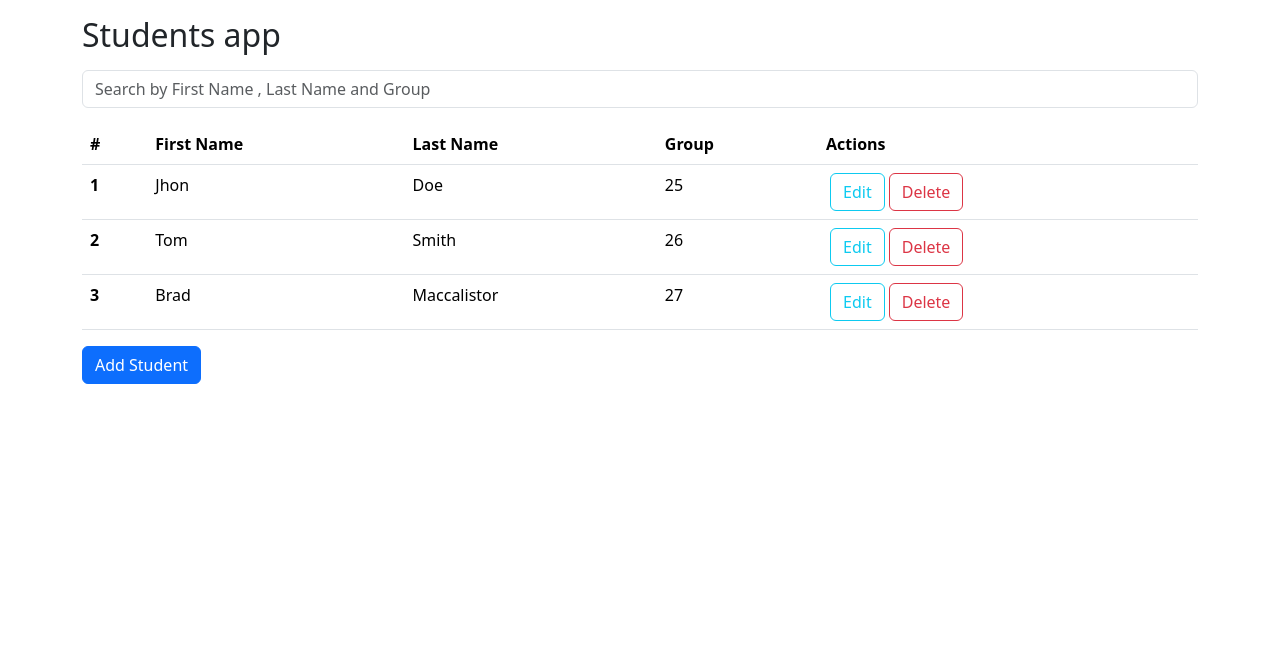
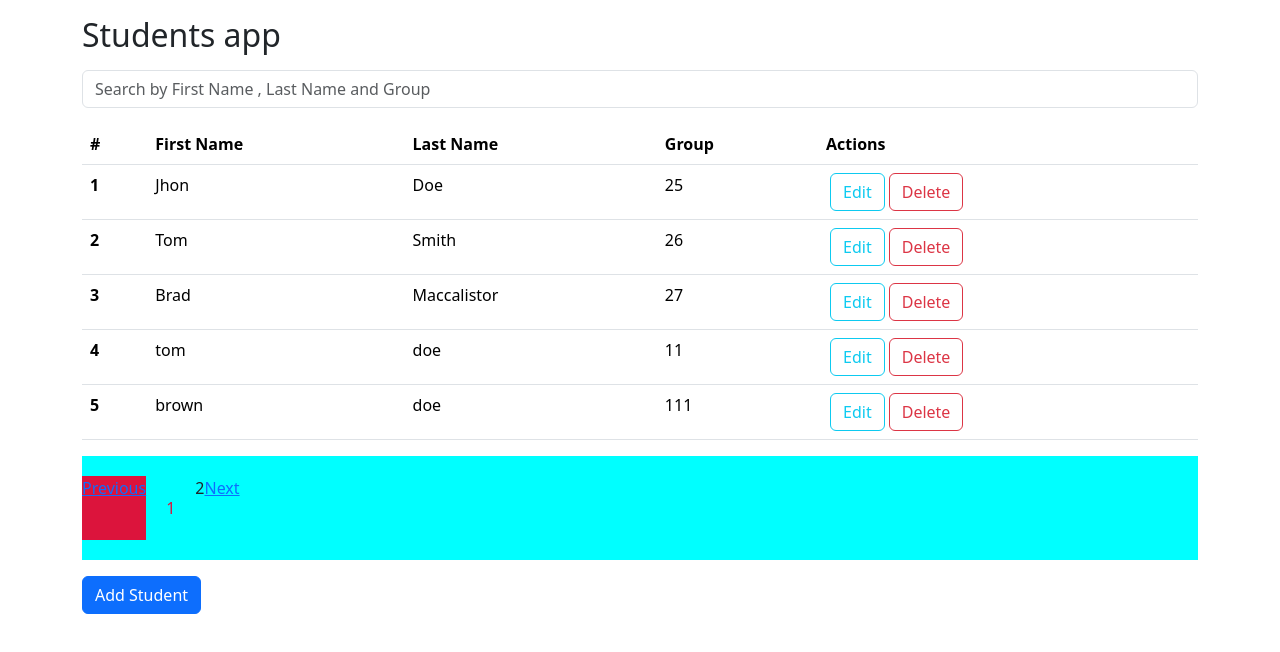
Before and after one commit to Davronn/student-app-react-fc, a React (Vite) app: page / in a window 1280 px wide. Shown: the top 652 px of the page. Built offline with nearby package versions, Linux system fonts and the light colour scheme; data requests are answered from the project's data file.

Commit message:
pagination react-pagination

```diff
--- a/data.json
+++ b/data.json
@@ -17,6 +17,30 @@
       "lastName": "Maccalistor ",
       "group": 27,
       "id": "3"
+    },
+    {
+      "id": "fbc8",
+      "firstName": "tom ",
+      "lastName": "doe",
+      "group": "11"
+    },
+    {
+      "id": "9874",
+      "firstName": "brown ",
+      "lastName": "doe",
+      "group": "111"
+    },
+    {
+      "firstName": "evans",
+      "lastName": "smith",
+      "group": "45",
+      "id": "9234"
+    },
+    {
+      "id": "5ebd",
+      "firstName": "Davron",
+      "lastName": "mahama",
+      "group": "12"
     }
   ]
 }
--- a/package.json
+++ b/package.json
@@ -18,6 +18,7 @@
     "react-bootstrap": "^2.10.2",
     "react-dom": "^18.2.0",
     "react-modal": "^3.16.1",
+    "react-paginate": "^8.2.0",
     "react-router-dom": "^6.22.3"
   },
   "devDependencies": {
--- a/src/components/StudentList.css
+++ b/src/components/StudentList.css
@@ -1,3 +1,5 @@
+
+
 .modall {
 
   display: none; /* Hidden by default */
@@ -11,3 +13,19 @@
   background-color: rgb(255, 255, 255); /* Fallback color */
   background-color: rgba(0, 0, 0, 0.703); /* Black w/ opacity */
 }
+.pagination{
+  background-color: aqua;
+}
+.active{
+  color: crimson;
+  padding: 20px;
+}
+ul{
+  padding: 20px;
+}
+
+
+
+.previous{
+  background-color: crimson;
+}
--- a/src/components/StudentList.jsx
+++ b/src/components/StudentList.jsx
@@ -2,6 +2,7 @@ import React, { useContext, useEffect, useReducer, useState } from "react";
 import { StudentContext } from "./UserContext";
 import axios from "axios";
 import "./StudentList.css";
+import ReactPaginate from "react-paginate";
 
 const reducer = (state, action) => {
   switch (action.type) {
@@ -32,6 +33,10 @@ function StudentList() {
   const [editedFirstName, setEditedFirstName] = useState("");
   const [editedLastName, setEditedLastName] = useState("");
   const [editedGroup, setEditedGroup] = useState("");
+
+
+  const [currentPage, setCurrentPage] = useState(0);
+  const [itemsPerPage] = useState(5);
 
   useEffect(() => {
     const fetchData = async () => {
@@ -99,10 +104,19 @@ function StudentList() {
     }
   };
 
-  const filteredData = state.data.filter((student) => {
-    const fullName = `${student.firstName} ${student.lastName} ${student.group}`;
-    return fullName.toLowerCase().includes(searchQuery.toLowerCase());
-  });
+  const pageCount = Math.ceil(state.data.length / itemsPerPage);
+  const offset = currentPage * itemsPerPage;
+
+  const filteredData = state.data
+    .filter((student) => {
+      const fullName = `${student.firstName} ${student.lastName} ${student.group}`;
+      return fullName.toLowerCase().includes(searchQuery.toLowerCase());
+    })
+    .slice(offset, offset + itemsPerPage);
+
+  const handlePageClick = ({ selected }) => {
+    setCurrentPage(selected);
+  };
 
   return (
     <div className="container">
@@ -130,7 +144,7 @@ function StudentList() {
         <tbody>
           {filteredData.map((student, i) => (
             <tr key={student.id}>
-              <th scope="row">{i + 1}</th>
+              <th scope="row">{offset + i + 1}</th>
               <td>{student.firstName}</td>
               <td>{student.lastName}</td>
               <td>{student.group}</td>
@@ -153,7 +167,20 @@ function StudentList() {
         </tbody>
       </table>
 
-      {/* Bootstrap Modal for Edit */}
+      <ReactPaginate
+        previousLabel={"Previous"}
+        nextLabel={"Next"}
+        breakLabel={"..."}
+        breakClassName={"break-me"}
+        pageCount={pageCount}
+        marginPagesDisplayed={2}
+        pageRangeDisplayed={5}
+        onPageChange={handlePageClick}
+        containerClassName={"pagination"}
+        activeClassName={"active"}
+      />
+
+
       <div id="modal" className="modall" tabIndex="-1" role="dialog">
         <div className="modal-dialog container w-50 my-5" role="document">
           <div className="modal-content">
--- a/src/main.jsx
+++ b/src/main.jsx
@@ -1,5 +1,6 @@
 import React from "react";
 import ReactDOM from "react-dom/client";
 import App from "./App.jsx";
+import 'react-paginate/theme/basic/react-paginate.css';
 import 'bootstrap/dist/css/bootstrap.min.css';
 ReactDOM.createRoot(document.getElementById("root")).render(<App /> );
```
Also changed, not shown: 1 other file (tests, documents, lock files or other folders).
